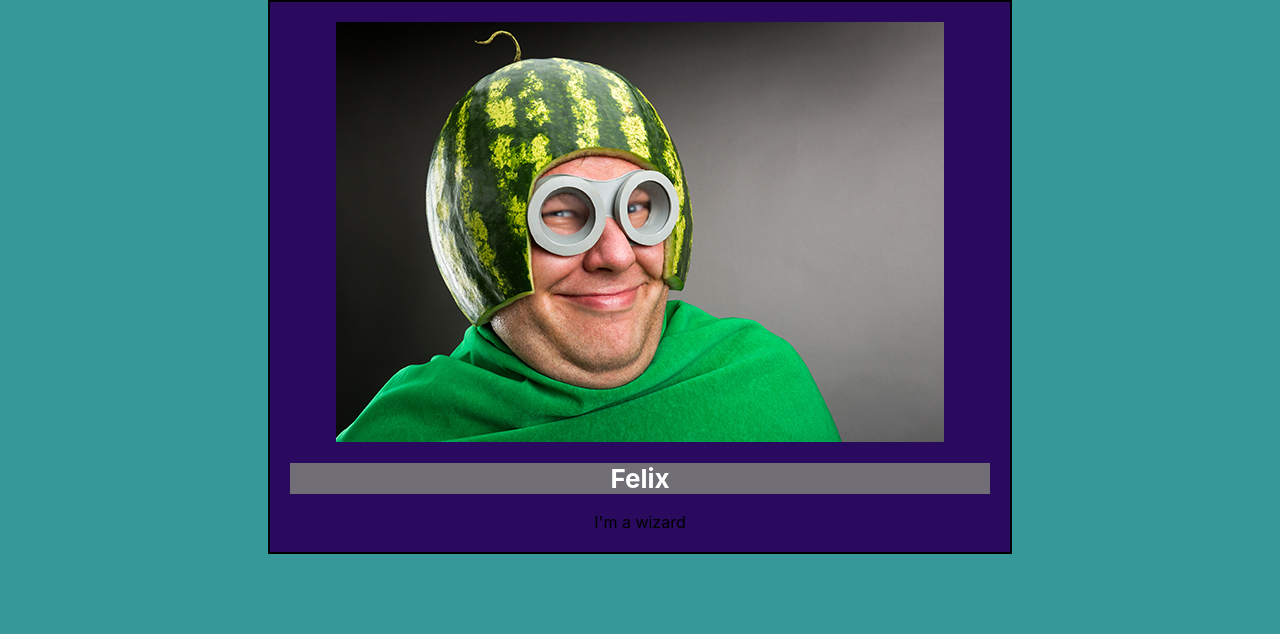
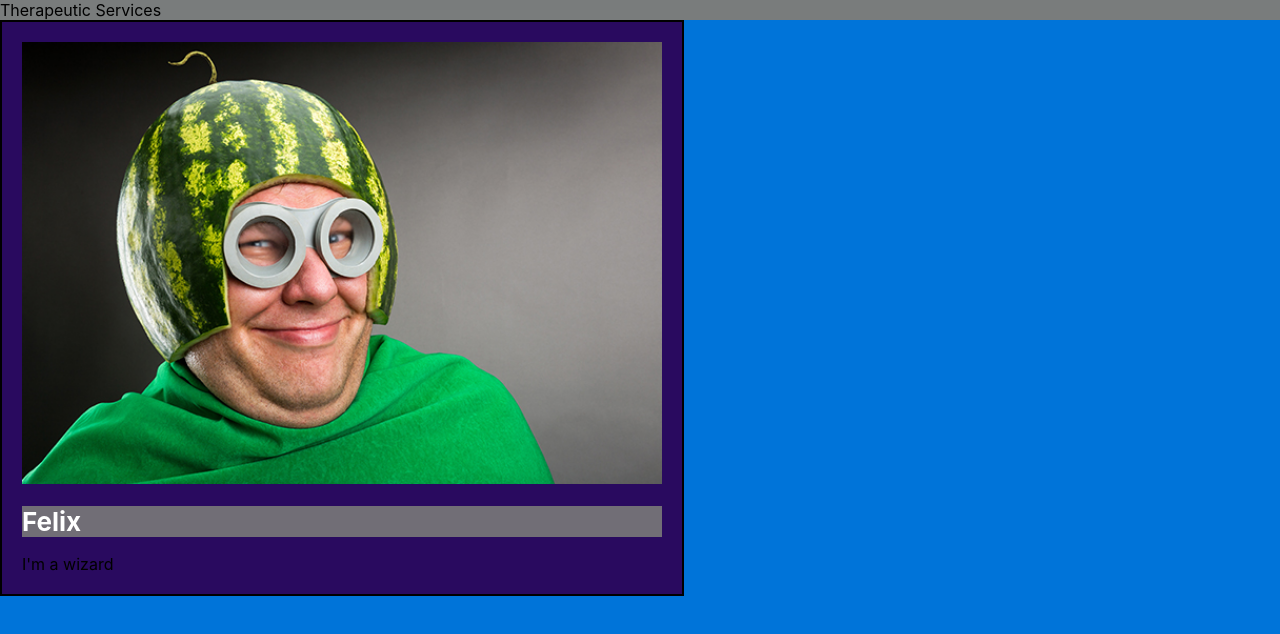
Before and after one commit to felixjtdb/therapeutic-services, a React (Create React App) app: page / in a window 1280 px wide. Shown: the top 634 px of the page. Built offline with nearby package versions, Linux system fonts and the light colour scheme.

Commit message:
Created a Banner Component, Councelor css changes

```diff
--- a/src/App.js
+++ b/src/App.js
@@ -1,13 +1,16 @@
 import React, { Component } from 'react';
 import './css/App.css';
-import Counselor from './Counselor.js'
+
+import Counselor from './components/Counselor.js'
+import Banner from './components/Banner.js'
 
 class App extends Component {
 
   render() {
     return (
       <div className="App">
-        <Counselor name={"Felix"} img_name={"stock_image"} introduction={"I'm a wizard"} img_width={608}/>
+        <Banner/>
+        <Counselor name={"Felix"} img_name={"stock_image"} introduction={"I'm a wizard"}/>
       </div>
     );
   }
--- a/src/Counselor.js
+++ /dev/null
@@ -1,19 +0,0 @@
-import React, { Component } from 'react';
-import './css/Counselor.css'
-
-class Counselor extends Component {
-
-  render() {
-    return (
-      <div className="Container">
-        <div className="Counselor_IMG_container">
-          <img src={require("./img/" + this.props.img_name + ".jpg")} alt="hi"/>
-          <h1 className="Counselor-header"> {this.props.name} </h1>
-        </div>
-        {this.props.introduction}
-      </div>
-    );
-  }
-}
-
-export default Counselor;
--- /dev/null
+++ b/src/components/Banner.js
@@ -0,0 +1,15 @@
+import React, { Component } from 'react';
+import '../css/Banner.css'
+
+class Banner extends Component {
+  render() {
+    return (
+      <div className="BannerContainer">
+        <div className="Logo"> Therapeutic Services </div>
+      </div>
+    );
+  }
+
+}
+
+export default Banner;
--- /dev/null
+++ b/src/components/Counselor.js
@@ -0,0 +1,17 @@
+import React, { Component } from 'react';
+import '../css/Counselor.css'
+
+class Counselor extends Component {
+
+  render() {
+    return (
+      <div className="Container">
+        <img className ="Image" src={require("../img/" + this.props.img_name + ".jpg")} alt="hi"/>
+        <h1 className="Counselor-header"> {this.props.name} </h1>
+        {this.props.introduction}
+      </div>
+    );
+  }
+}
+
+export default Counselor;
--- a/src/css/App.css
+++ b/src/css/App.css
@@ -1,5 +1,4 @@
 .App {
-  text-align: center;
 }
 
 .App-header {
--- /dev/null
+++ b/src/css/Banner.css
@@ -0,0 +1,9 @@
+.BannerContainer {
+  width: 100%;
+  height: 2%;
+  background-color: #797c7c;
+}
+
+.Logo {
+  position:
+}
--- a/src/css/Counselor.css
+++ b/src/css/Counselor.css
@@ -4,23 +4,18 @@
 
 .Counselor-header {
   background-color: #716E76;
-  display: flex;
-  align-items: center;
-  justify-content: center;
   font-size: calc(10px + 2vmin);
   color: white;
 }
 
 .Container {
   border: 2px solid black;
-  margin: auto;
   padding: 20px;
   background-color: #290A5F;
-  width: 700px
+  width: 50%
 }
 
-.Counselor_IMG_container {
-    max-width: 100%;
-    height: auto;
-    text-align: center;
+.Image {
+  height : 50%;
+  width: 100%
 }
--- a/src/css/index.css
+++ b/src/css/index.css
@@ -6,7 +6,7 @@ body {
     sans-serif;
   -webkit-font-smoothing: antialiased;
   -moz-osx-font-smoothing: grayscale;
-  background-color: #369898
+  background-color: #0074D9
 }
 
 code {
```
